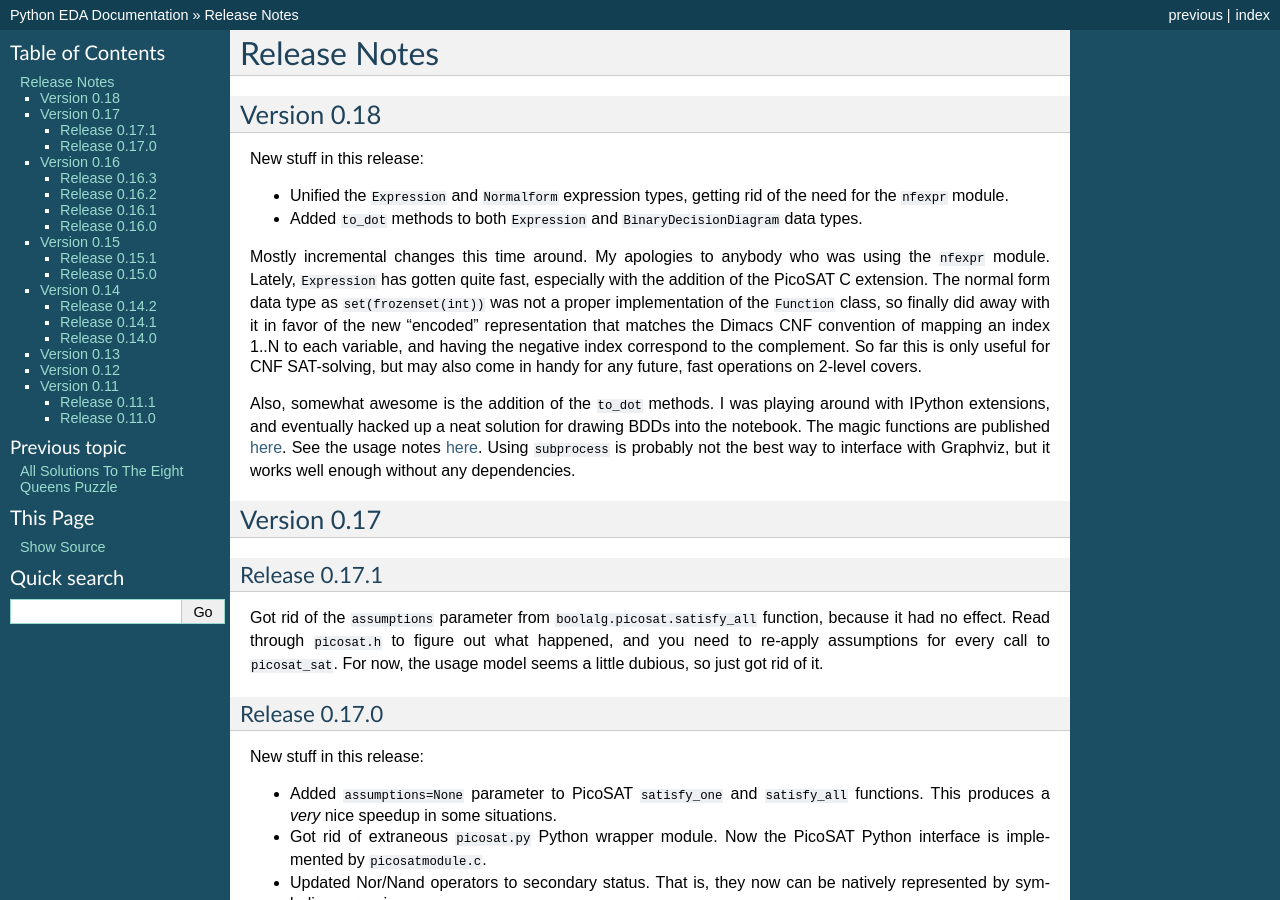
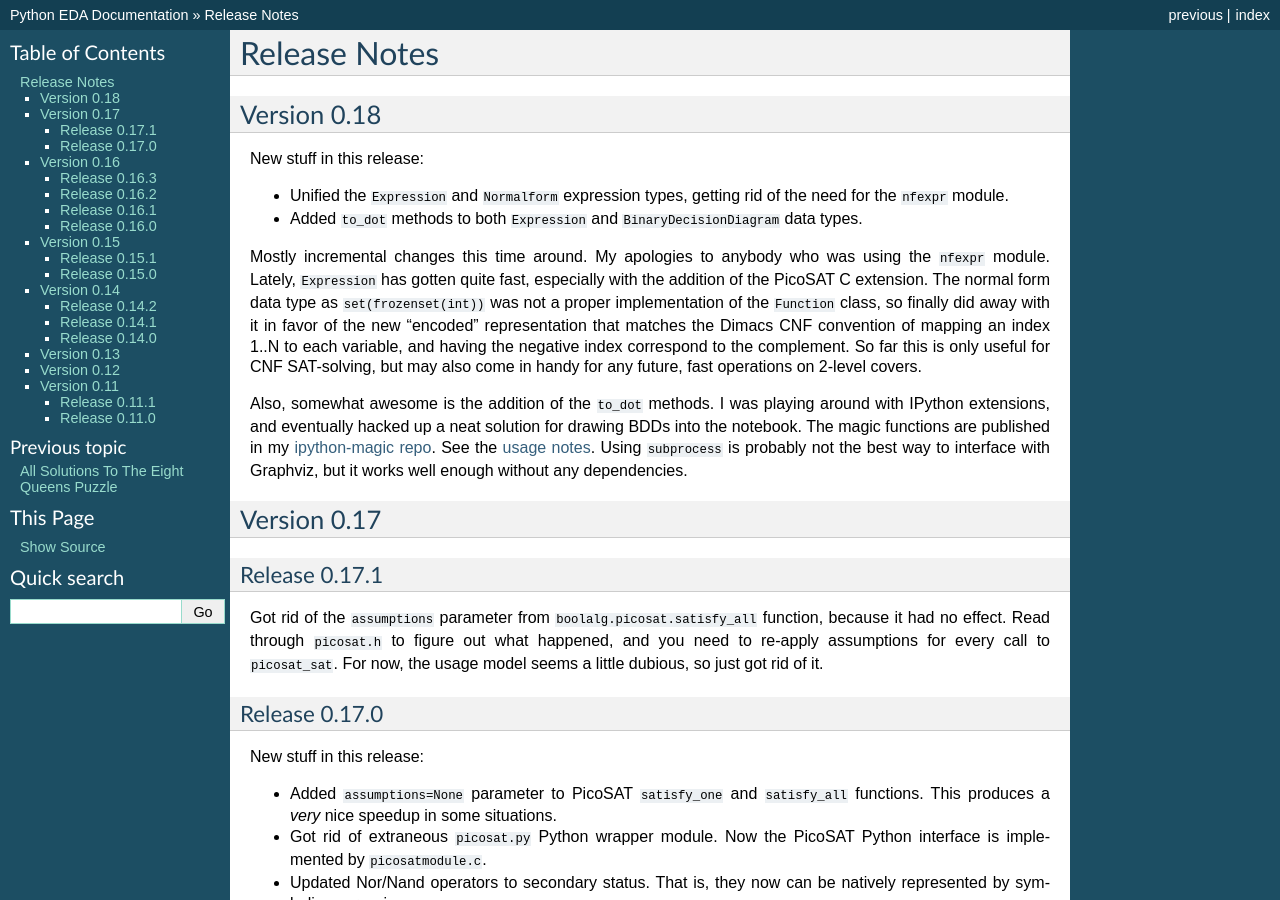
Before and after one commit to cjdrake/pyeda, a Sphinx documentation site: the page built from doc/source/relnotes.rst, in a window 1280 px wide and 900 px high. Built offline with Sphinx 7.4.7, drawn with Linux system fonts in a browser that asks for light colours.

Commit message:
Cleanup some Sphinx warnings

```diff
--- a/doc/source/relnotes.rst
+++ b/doc/source/relnotes.rst
@@ -29,10 +29,10 @@ but may also come in handy for any future, fast operations on 2-level covers.
 Also, somewhat awesome is the addition of the ``to_dot`` methods.
 I was playing around with IPython extensions,
 and eventually hacked up a neat solution for drawing BDDs into the notebook.
-The magic functions are published
-`here <https://github.com/cjdrake/ipython-magic>`_.
-See the usage notes
-`here <https://github.com/ipython/ipython/wiki/Extensions-Index#graphviz-extensions>`_.
+The magic functions are published in my
+`ipython-magic repo <https://github.com/cjdrake/ipython-magic>`_.
+See the
+`usage notes <https://github.com/ipython/ipython/wiki/Extensions-Index#graphviz-extensions>`_.
 Using ``subprocess`` is probably not the best way to interface with Graphviz,
 but it works well enough without any dependencies.
 
```
